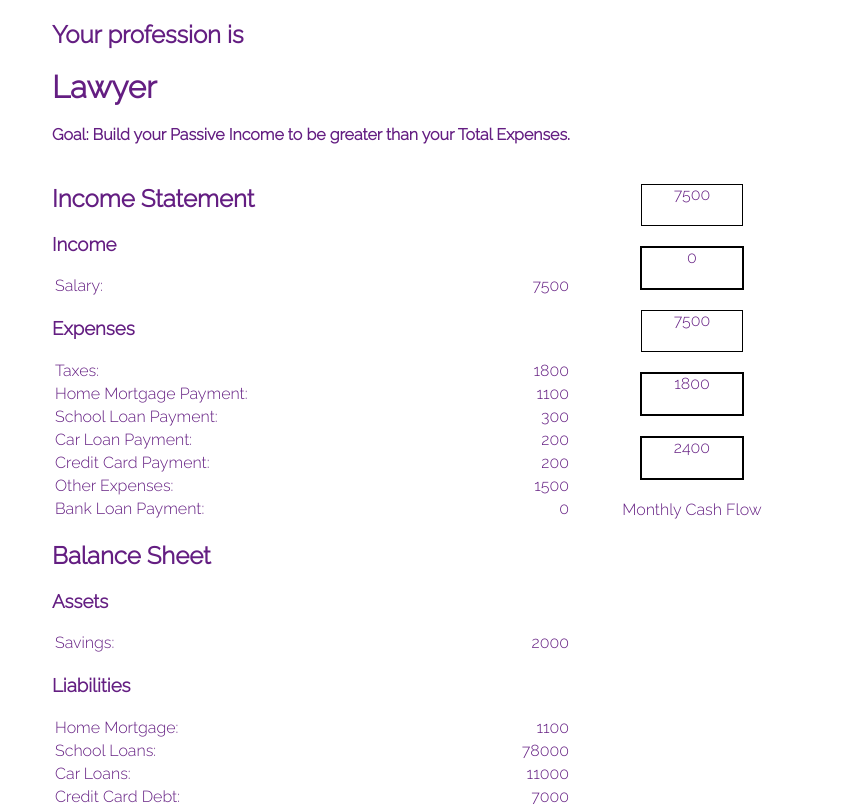
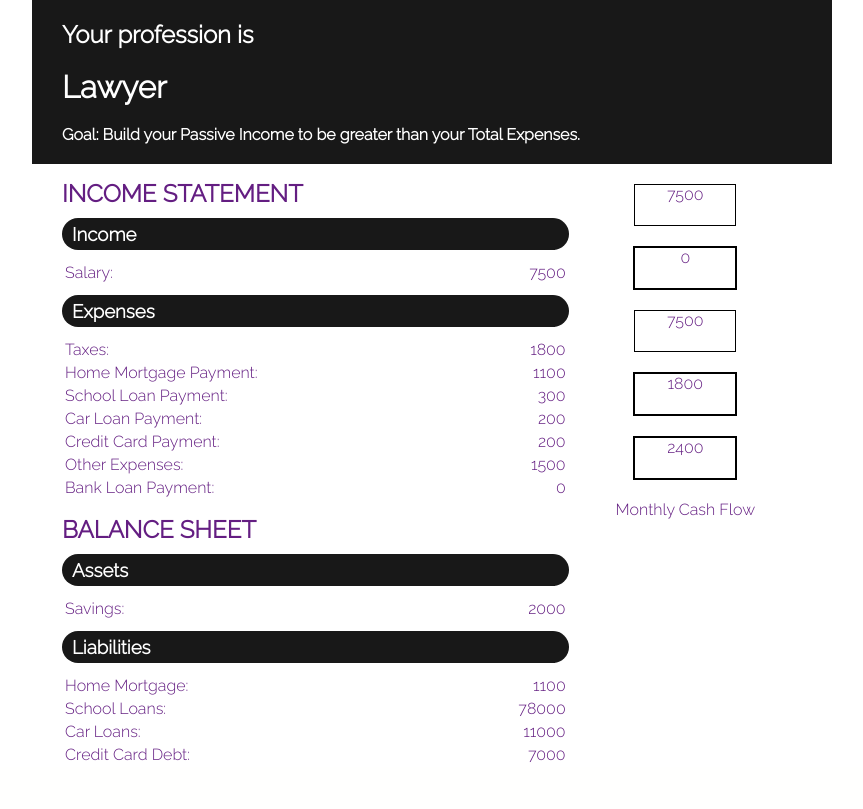
Before and after one commit to ZinoM21/cashflow, a Flask app: page /playing/lawyer in a window 1280 px wide. Shown: the part 100-909 px from the top of the page, without its empty margins (208-1071 px from the left). After the commit the page ends 862 px from the top, so only its background shows below. Run offline with Flask 2, Linux system fonts and the light colour scheme.

Commit message:
Styled with black color.

```diff
--- a/app/static/css/playing_job.css
+++ b/app/static/css/playing_job.css
@@ -2,15 +2,18 @@ div.content{
     margin: 0 auto;
     max-width: 800px;
     display: grid;
-    grid-template-columns: 20px 2fr 80px 20px 1fr 20px;
+    grid-template-columns: 30px 2fr 80px 20px 1fr 30px;
     grid-template-areas:
-        ". head head head head ."
+        "head head head head head head"
         ". body body calc calc ."
 
 }
 
 .content_head {
     grid-area: head;
+    padding: 0 30px;
+    background-color: rgb(24, 24, 24);
+    color: white;
 }
 
 span#profession{
@@ -26,6 +29,19 @@ span#profession{
 .content_body {
     grid-area: body;
     width: 100%;
+}
+
+h2 {
+    margin: 0;
+    margin-top: 15px;
+}
+
+h3 {
+    margin: 10px auto;
+    background-color: rgb(24, 24, 24);
+    color: white;
+    border-radius: 50px;
+    padding: 5px 0 5px 10px;
 }
 
 table {
--- a/app/templates/playing_job.html
+++ b/app/templates/playing_job.html
@@ -22,7 +22,7 @@
     </section>
     <section class="content_body">
         <h2 id="text_income_statment">
-            Income Statement
+            INCOME STATEMENT
         </h2>
         <div class="overview" id="income">
             <h3>
@@ -105,7 +105,7 @@
             </table>
         </div>
         <h2 id="text_balance_sheet">
-            Balance Sheet
+            BALANCE SHEET
         </h2>
         <div class="overview" id="assets">
             <h3>
```
